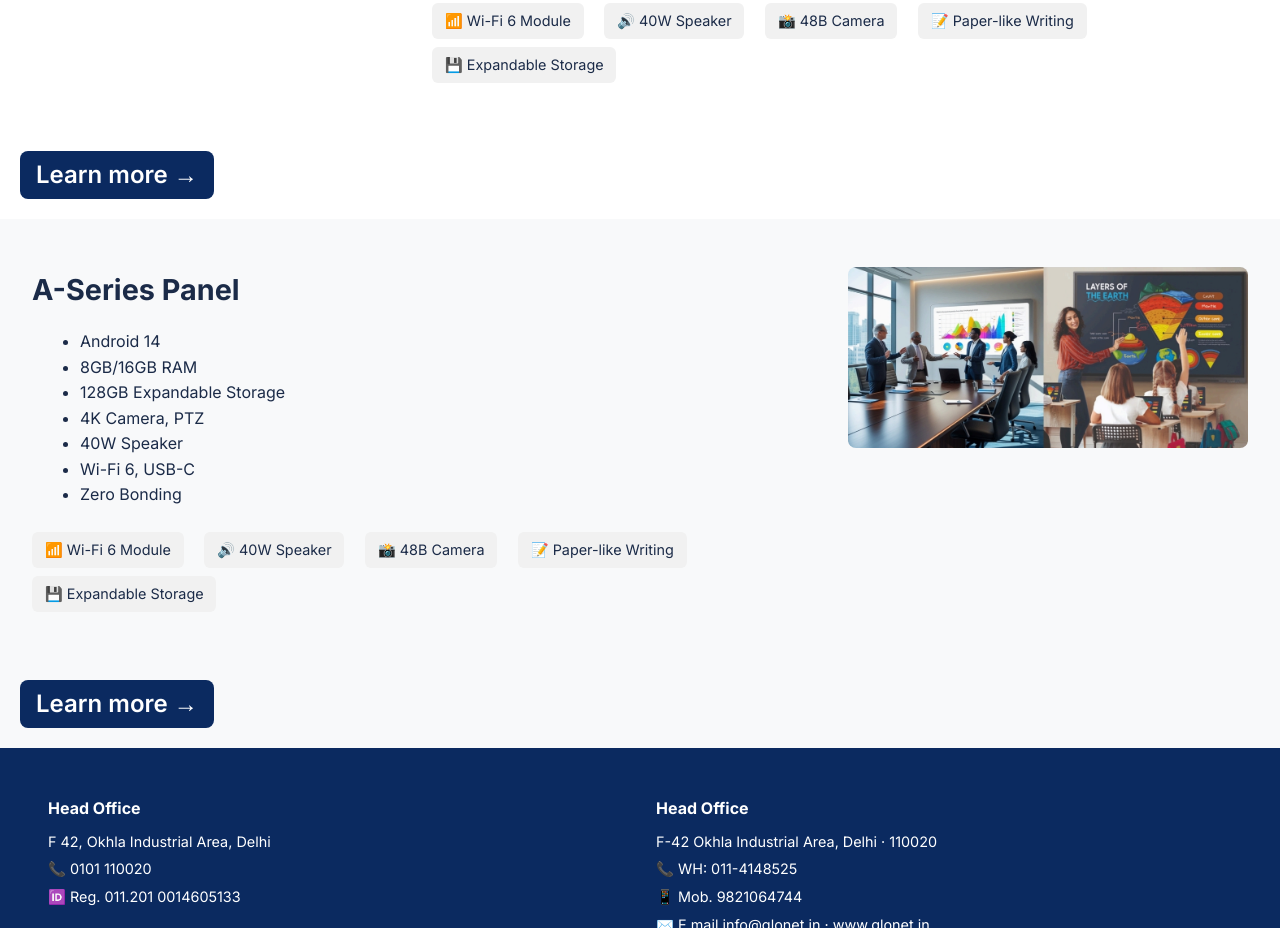
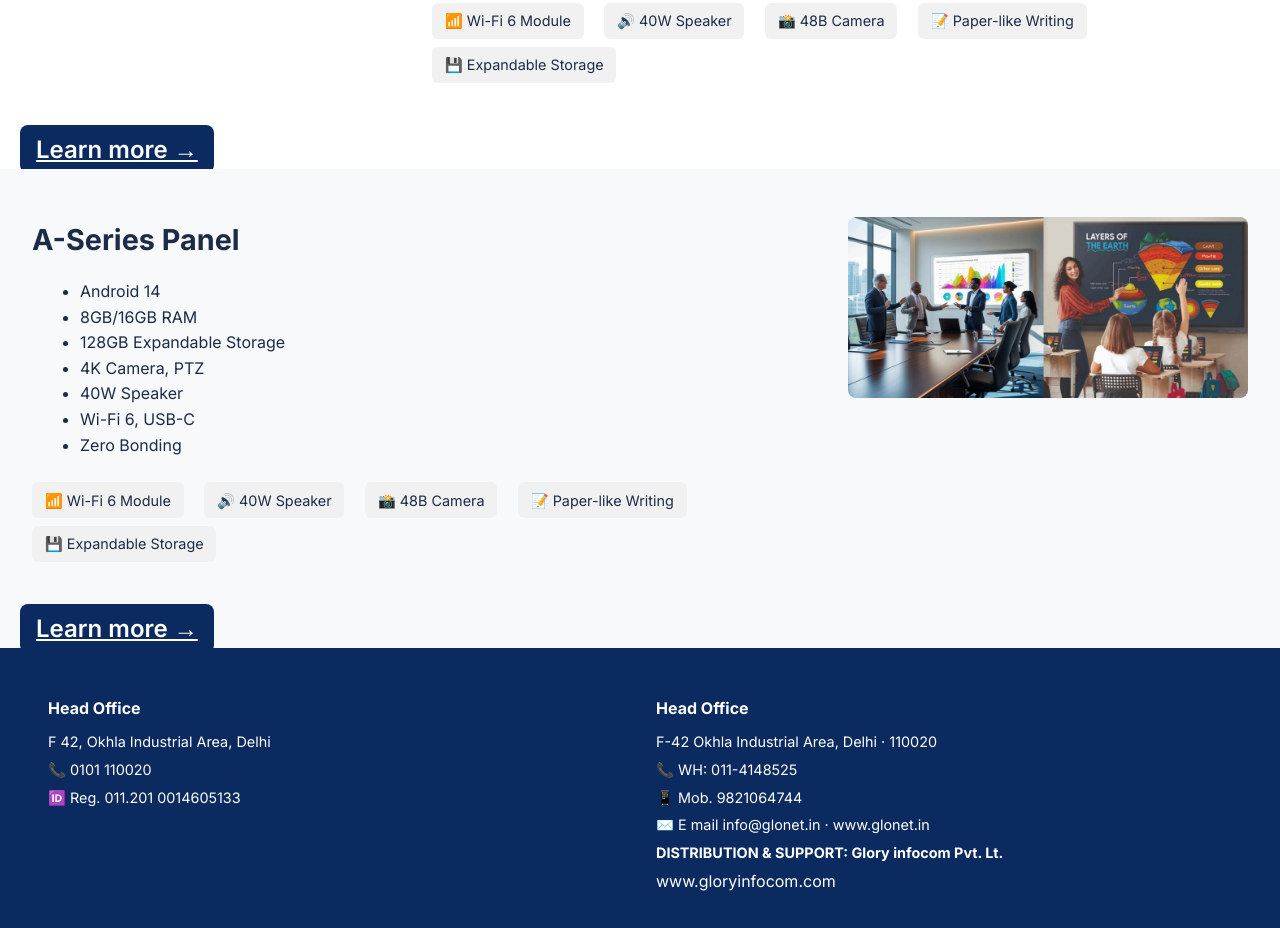
Before and after one commit to AnujDubey01/glo-net, a plain HTML site: page index.html in a window 1280 px wide. Shown: the part 1337-2265 px from the top of the page. Drawn offline with Linux system fonts and the light colour scheme.

Commit message:
Update index.html

```diff
--- a/index.html
+++ b/index.html
@@ -111,8 +111,12 @@
         </div>
       </section>
       <div class="learn">
-        <a href="./assets/GLONET-MSERIES.pdf" target="_blank">
-          <button class="learn-more">Learn more →</button>
+        <a
+          href="./assets/GLONET-MSERIES.pdf"
+          target="_blank"
+          class="learn-more"
+        >
+          Learn more →
         </a>
       </div>
     </div>
@@ -146,9 +150,13 @@
           <img src="./assets/1000106663.jpg" alt="Panel Presentation" />
         </div>
       </section>
-      <div class="learn" >
-        <a href="./assets/GLONET-ASERIES.pdf" target="_blank">
-          <button class="learn-more">Learn more →</button>
+      <div class="learn">
+        <a
+          href="./assets/GLONET-ASERIES.pdf"
+          class="learn-more"
+          target="_blank"
+        >
+          Learn more →
         </a>
       </div>
     </div>
```
